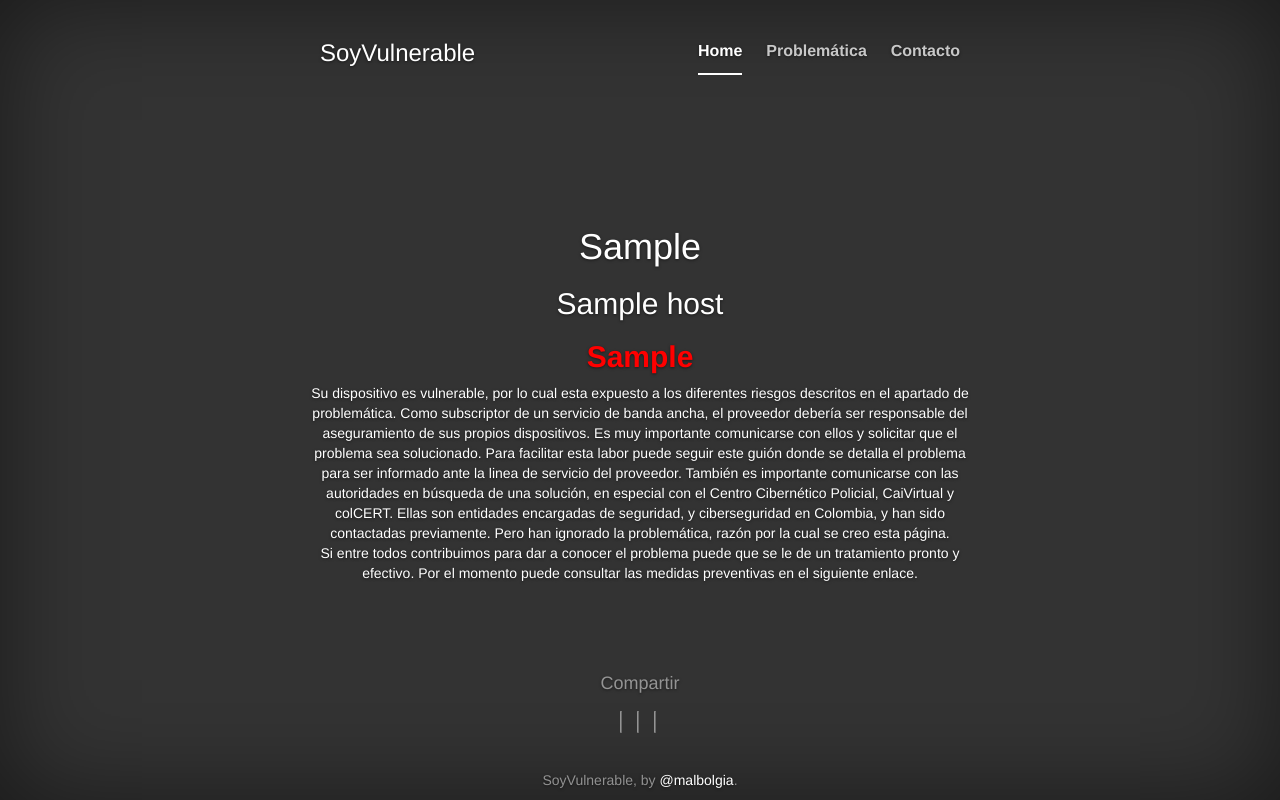
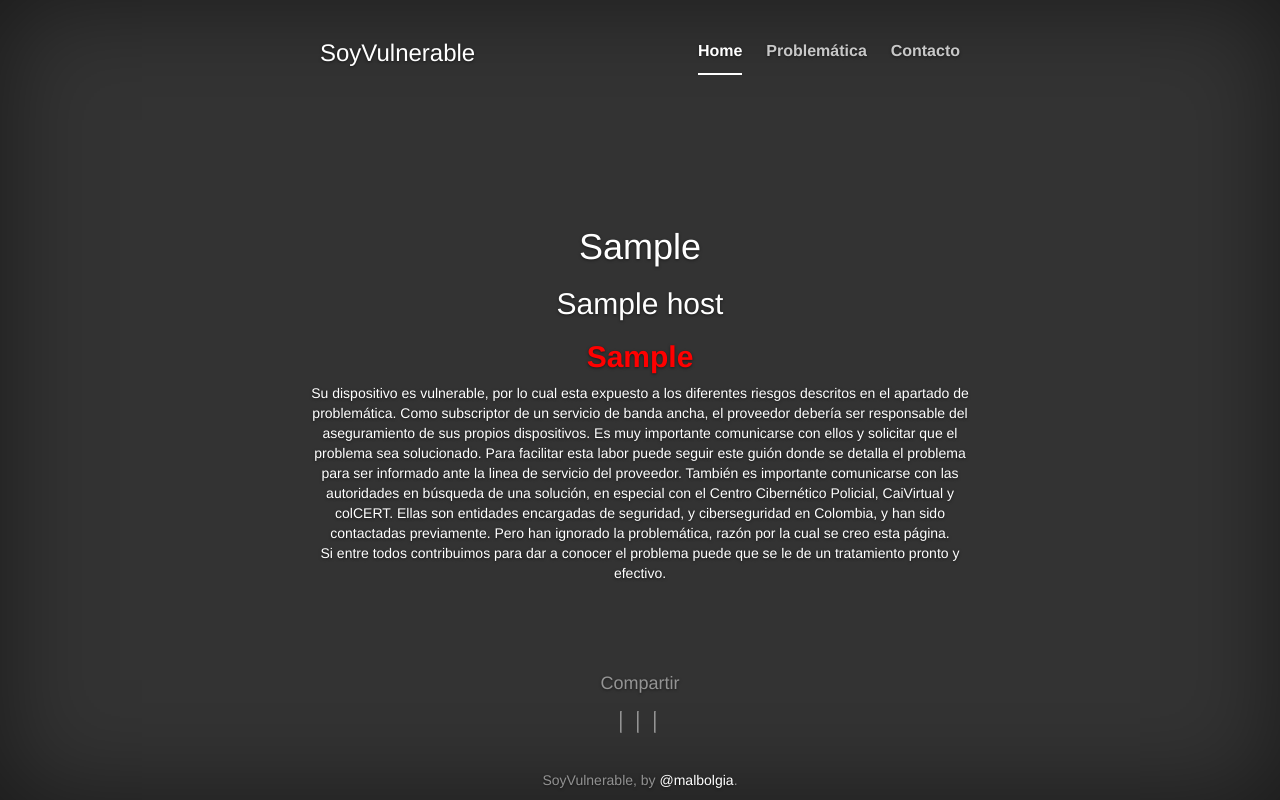
Before and after one commit to malbolgias/soyvulnerable, a Django app: template vulns/templates/vulns/index.html in a window 1280 px wide. Run offline with Django 3.2, Linux system fonts and the light colour scheme; tables that the repository leaves empty hold one stand-in row (values such as "Sample post"); the template is opened without the code that fills it: values that come from a table or form of the project are taken from there, most other values are stand-ins (such as "Sample title", 1, 10 or a date in 2020); some libraries are stand-ins or nearby versions.

```diff
--- a/vulns/templates/vulns/index.html
+++ b/vulns/templates/vulns/index.html
@@ -12,9 +12,9 @@
 {% if vulnerable %}
 <h2><strong><font color="red">{{vulnerable}}</font></strong></h2>
 <p>
-Su dispositivo es vulnerable, por lo cual esta expuesto a los diferentes riesgos descritos en el apartado de problemática. Como subscriptor de un servicio de banda ancha, el proveedor debería ser responsable del aseguramiento de sus propios dispositivos. Es muy importante comunicarse con ellos y solicitar que el problema sea solucionado. Para facilitar esta labor puede seguir este <a href="/guion" title="Guion">guión</a> donde se detalla el problema para ser informado ante la linea de servicio del proveedor. También es importante comunicarse con las autoridades en búsqueda de una solución, en especial con el <a href="http://www.ccp.gov.co/" title="CCP">Centro Cibernético Policial</a>, <a href="https://twitter.com/CaiVirtual" title="CaiVirtual">CaiVirtual</a> y <a href="www.colcert.gov.co" title="colCERT">colCERT</a>. Ellas son entidades encargadas de seguridad, y ciberseguridad en Colombia, y han sido contactadas previamente. Pero han ignorado la problemática, razón por la cual se creo esta página.
+Su dispositivo es vulnerable, por lo cual esta expuesto a los diferentes riesgos descritos en el apartado de <a href="/problematica/">problemática</a>. Como subscriptor de un servicio de banda ancha, el proveedor debería ser responsable del aseguramiento de sus propios dispositivos. Es muy importante comunicarse con ellos y solicitar que el problema sea solucionado. Para facilitar esta labor puede seguir este guión donde se detalla el problema para ser informado ante la linea de servicio del proveedor. También es importante comunicarse con las autoridades en búsqueda de una solución, en especial con el <a href="http://www.ccp.gov.co/" title="CCP">Centro Cibernético Policial</a>, <a href="https://twitter.com/CaiVirtual" title="CaiVirtual">CaiVirtual</a> y <a href="www.colcert.gov.co" title="colCERT">colCERT</a>. Ellas son entidades encargadas de seguridad, y ciberseguridad en Colombia, y han sido contactadas previamente. Pero han ignorado la problemática, razón por la cual se creo esta página.
 <br>
-Si entre todos contribuimos para dar a conocer el problema puede que se le de un tratamiento pronto y efectivo. Por el momento puede consultar las medidas preventivas en el siguiente <a href="/solucion" title="Solución">enlace</a>.
+Si entre todos contribuimos para dar a conocer el problema puede que se le de un tratamiento pronto y efectivo.
 </p>
 {% else %}
 <h2><strong><font color="green">No Vulnerable</font></strong></h2>
```
Also changed, not shown: 1 other file.
